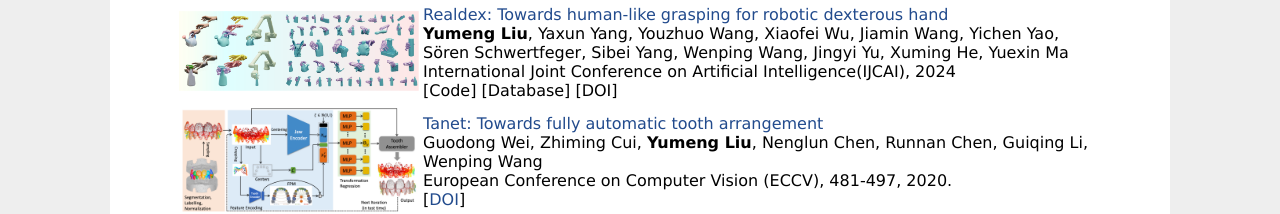
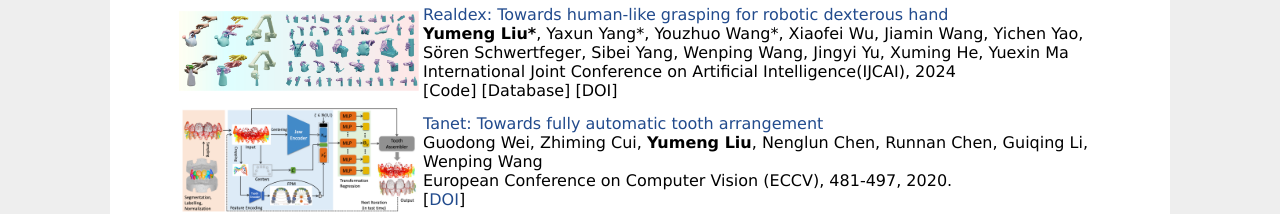
Before and after one commit to lym29/lym29.github.io, a plain HTML site: page index.html in a window 1280 px wide. Shown: the part 784-998 px from the top of the page. Drawn offline with Linux system fonts and the light colour scheme.

Commit message:
correct realdex

```diff
--- a/index.html
+++ b/index.html
@@ -95,8 +95,8 @@
   <td>
     <a href="https://arxiv.org/abs/2402.13853" target="_blank">Realdex: Towards human-like grasping for robotic dexterous hand </a>
     <br>
-    <strong>Yumeng Liu</strong>,
-	  Yaxun Yang, Youzhuo Wang, Xiaofei Wu, Jiamin Wang, Yichen Yao, Sören Schwertfeger, Sibei Yang, Wenping Wang,
+    <strong>Yumeng Liu*</strong>,
+	  Yaxun Yang*, Youzhuo Wang*, Xiaofei Wu, Jiamin Wang, Yichen Yao, Sören Schwertfeger, Sibei Yang, Wenping Wang,
     Jingyi Yu, Xuming He, Yuexin Ma
     <br>
     International Joint Conference on Artificial Intelligence(IJCAI), 2024
```
